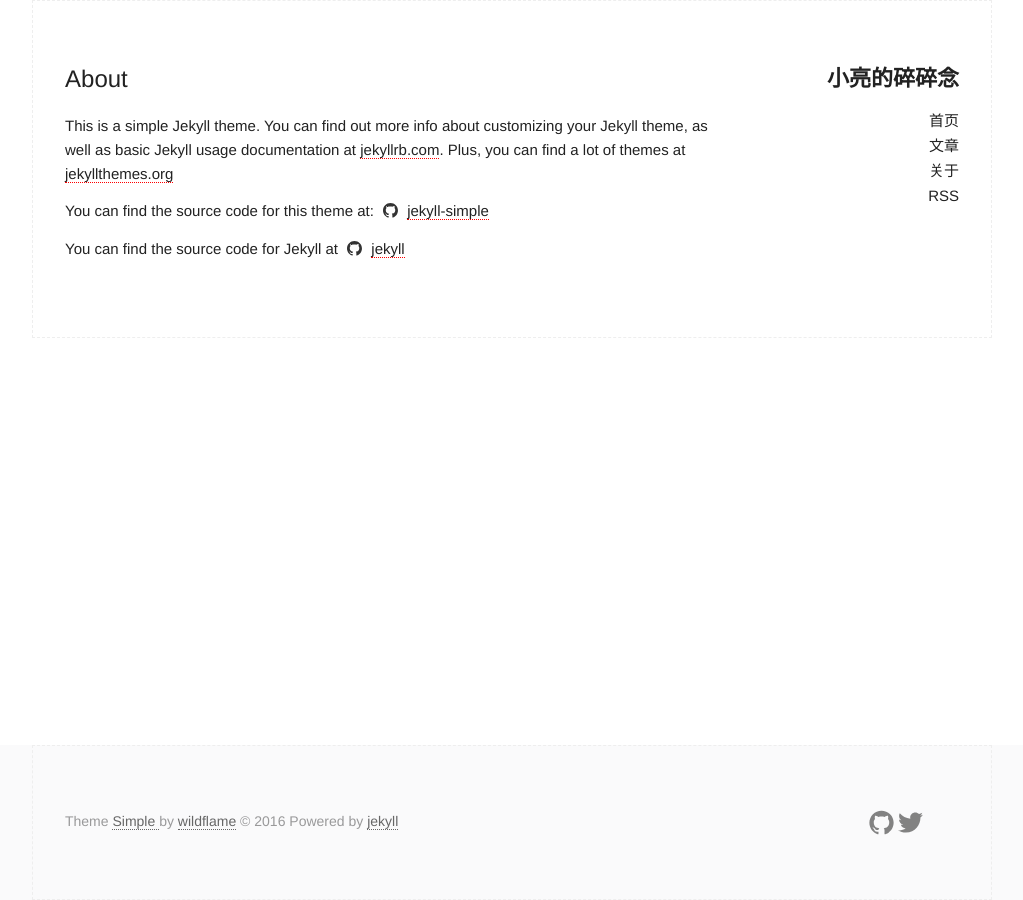
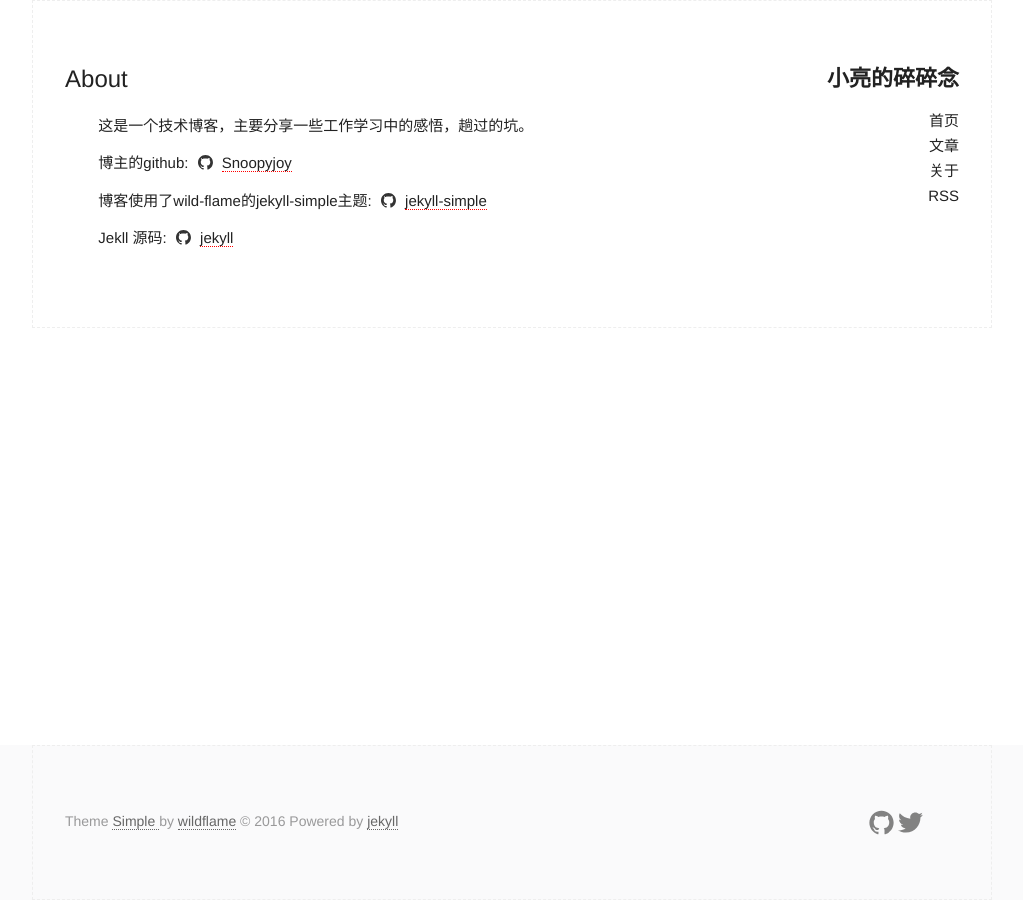
Before and after one commit to Snoopyjoy/blog, a Jekyll site: the page built from about.md, in a window 1280 px wide. Shown: the whole page, without its empty margins (128-1151 px from the left). Built offline with Jekyll 4.4.1, drawn with Linux system fonts in a browser that asks for light colours; comment, search, counter and statistics services are not loaded.

Commit message:
改为https,个人介绍

```diff
--- a/_config.yml
+++ b/_config.yml
@@ -11,7 +11,7 @@ email: hel13140302@126.com
 description: > # this means to ignore newlines until "baseurl:"
   工作学习中的心得记录。
 baseurl: "" # the subpath of your site, e.g. /blog
-url: "http://github.hxl2lgy.top" # the base hostname & protocol for your site
+url: "https://github.hxl2lgy.top" # the base hostname & protocol for your site
 twitter_username: ShawnHe1
 github_username: Snoopyjoy
 
--- a/_includes/share.html
+++ b/_includes/share.html
@@ -12,5 +12,5 @@
   <div class="-mob-share-close">取消</div>
 </div>
 <div class="-mob-share-ui-bg"></div>
-<script id="-mob-share" src="http://f1.webshare.mob.com/code/mob-share.js?appkey={{site.mob}}"></script>
+<script id="-mob-share" src="//f1.webshare.mob.com/code/mob-share.js?appkey={{site.mob}}"></script>
 {% endif %}
--- a/about.md
+++ b/about.md
@@ -4,8 +4,10 @@ title: About
 permalink: /about/
 ---
 
-This is a simple Jekyll theme. You can find out more info about customizing your Jekyll theme, as well as basic Jekyll usage documentation at [jekyllrb.com](http://jekyllrb.com/).  Plus, you can find a lot of themes at [jekyllthemes.org](http://jekyllthemes.org/)
+&#160; &#160; &#160; &#160; 这是一个技术博客，主要分享一些工作学习中的感悟，趟过的坑。
 
-You can find the source code for this theme at: <data data-icon="ei-sc-github"></data>  [jekyll-simple](https://github.com/wild-flame/jekyll-simple)
+&#160; &#160; &#160; &#160; 博主的github: <data data-icon="ei-sc-github"></data>  [Snoopyjoy](https://github.com/Snoopyjoy)
 
-You can find the source code for Jekyll at <data data-icon="ei-sc-github"></data>  [jekyll](https://github.com/jekyll/jekyll)
+&#160; &#160; &#160; &#160; 博客使用了wild-flame的jekyll-simple主题: <data data-icon="ei-sc-github"></data>  [jekyll-simple](https://github.com/wild-flame/jekyll-simple)
+
+&#160; &#160; &#160; &#160; Jekll 源码: <data data-icon="ei-sc-github"></data>  [jekyll](https://github.com/jekyll/jekyll)
```
Also changed, not shown: _drafts/2019-02-22-functional-programming-1.md (added, +10 -0 lines), _posts/2019-02-21-redis-keys.md (+1 -1 lines).
